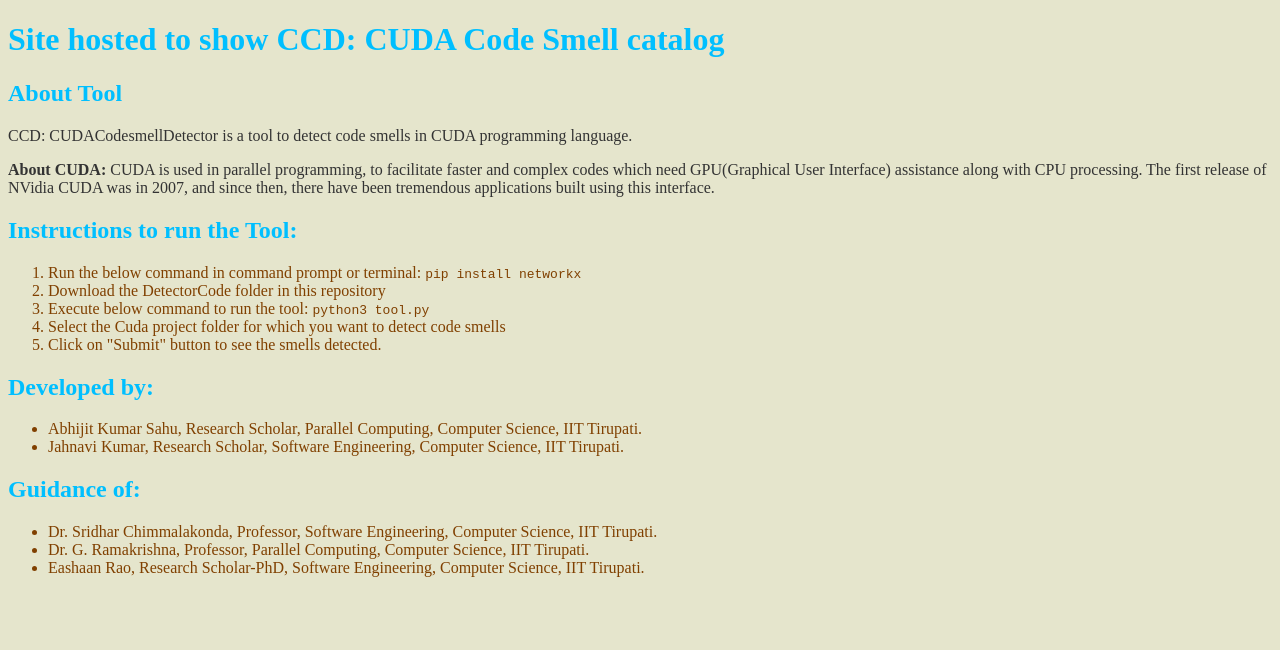
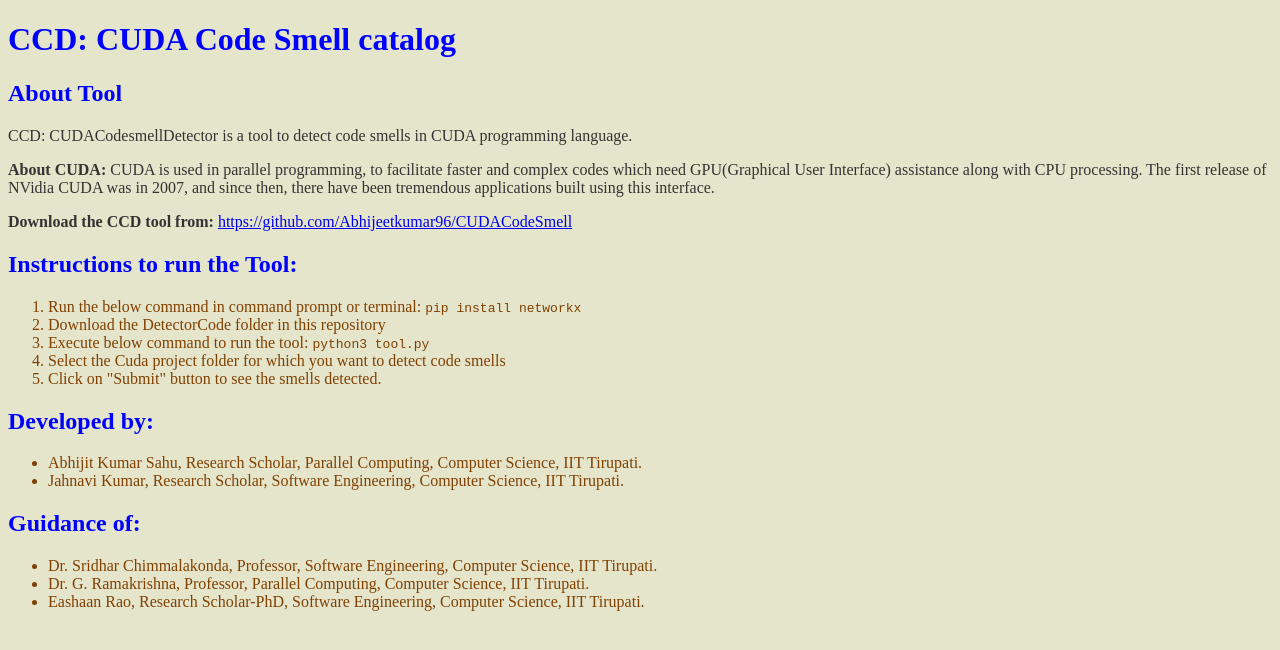
Before and after one commit to Jahnavi-K/Jahnavi-K_CCD.github.io, a plain HTML site: page index.html in a window 1280 px wide. Drawn offline with Linux system fonts and the light colour scheme.

Commit message:
Add link to the tool

```diff
--- a/index.html
+++ b/index.html
@@ -8,7 +8,7 @@
         color: #333;
       }
       h1, h2 {
-        color: #00bfff;
+        color: blue;
       }
       ul, ol {
         color: #804000;
@@ -16,13 +16,16 @@
     </style>
   </head>
   <body>
-    <h1>Site hosted to show CCD: CUDA Code Smell catalog</h1>
+    <h1>CCD: CUDA Code Smell catalog</h1>
     <h2>About Tool</h2>
     <p>
       CCD: CUDACodesmellDetector is a tool to detect code smells in CUDA programming language.
     </p>
     <p>
       <b>About CUDA:</b> CUDA is used in parallel programming, to facilitate faster and complex codes which need GPU(Graphical User Interface) assistance along with CPU processing. The first release of NVidia CUDA was in 2007, and since then, there have been tremendous applications built using this interface.
+    </p>
+    <p>
+      <b>Download the CCD tool from:</b> <a href="https://github.com/Abhijeetkumar96/CUDACodeSmell">https://github.com/Abhijeetkumar96/CUDACodeSmell</a>
     </p>
     <h2>Instructions to run the Tool:</h2>
     <ol>
```
